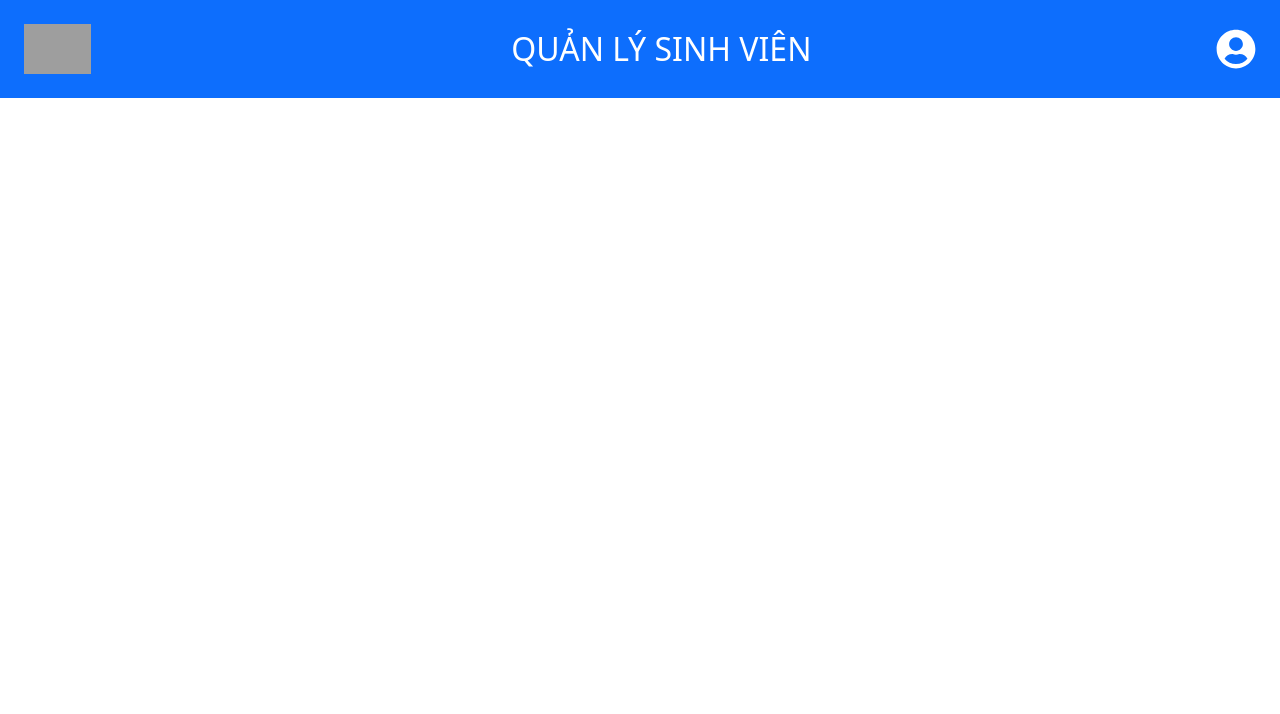
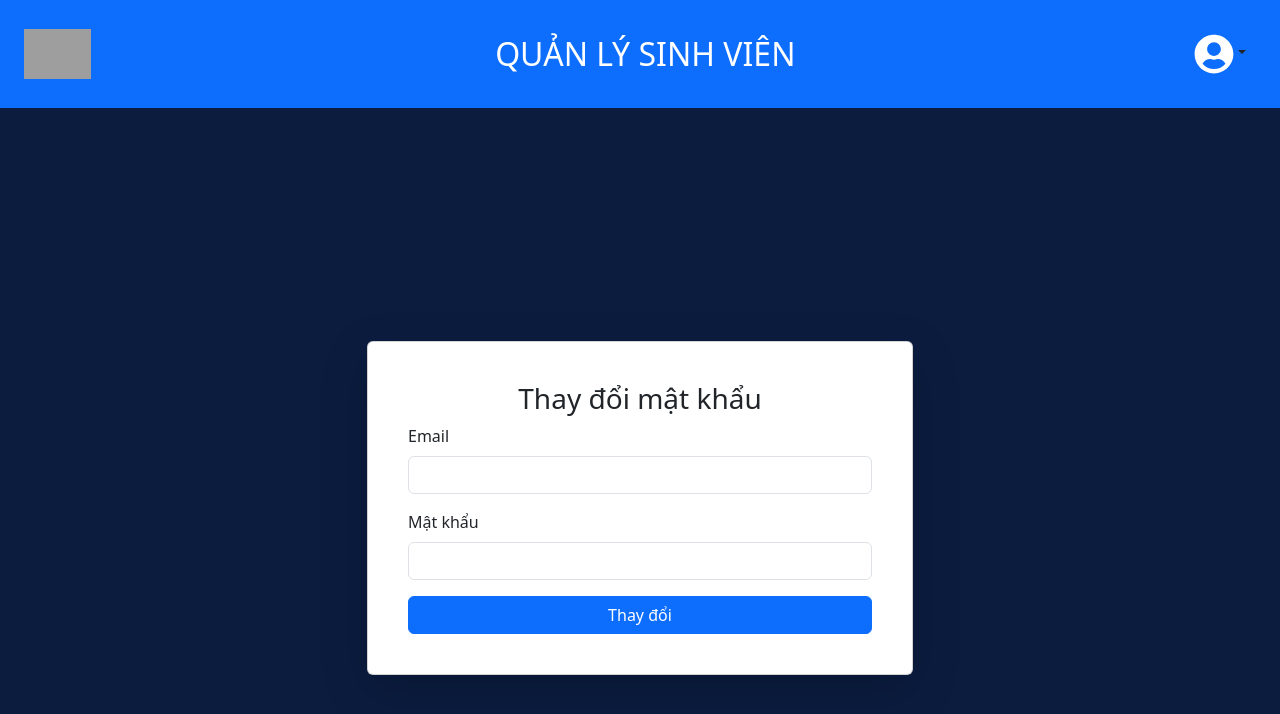
Before and after one commit to Minhnood/PhanMemQuanLySinhVien, a React (Create React App) app: page /changepass in a window 1280 px wide. Before the commit this address had no page. Shown: the top 714 px of the page. Built offline with nearby package versions, Linux system fonts and the light colour scheme; grey boxes are pictures that could not be loaded.

Commit message:
minh commit

```diff
--- a/src/App.js
+++ b/src/App.js
@@ -6,12 +6,12 @@ import Listpage from './components/Listpage';
 import StudentInfo from './components/StudentInfo';
 import LoginUpPage from './components/LoginUpPage';
 import LoginPage from './components/LoginPage';
+import ChangePass from './components/ChangePass';
 
 const PrivateRoute = ({ element }) => {
   const isAuthenticated = localStorage.getItem("isAuthenticated");
   return isAuthenticated ? element : <Navigate to="/login" />;
 };
-
 function App() {
   return (
     <BrowserRouter>
@@ -21,6 +21,7 @@ function App() {
         <Route path="/student/:id" element={<PrivateRoute element={<StudentInfo />} />} />
         <Route path="/loginUp" element={<LoginUpPage />} />
         <Route path="/login" element={<LoginPage />} />
+        <Route path="/changepass" element={<ChangePass />} />
       </Routes>
     </BrowserRouter>
   );
--- /dev/null
+++ b/src/components/ChangePass.jsx
@@ -0,0 +1,71 @@
+import React, { useState, useEffect } from "react";
+import { Container, Row, Col, Form, Button, Card } from "react-bootstrap";
+import "bootstrap/dist/css/bootstrap.min.css";
+import { Link, useNavigate } from "react-router-dom";
+
+function ChangePass() {
+  const [email, setEmail] = useState("");
+  const [password, setPassword] = useState("");
+  const navigate = useNavigate(); // Khai báo hook điều hướng
+
+  // Lấy dữ liệu từ localStorage khi component mount
+  useEffect(() => {
+    const usersData = JSON.parse(localStorage.getItem("users"));
+    if (usersData && usersData.length > 0) {
+      setEmail(usersData[0].email);
+      setPassword(usersData[0].password);
+    }
+  }, []);
+
+  // Hàm xử lý cập nhật users trong localStorage và điều hướng về "/"
+  const handleLogin = (e) => {
+    e.preventDefault();
+    const updatedUsers = [{ email, password }];
+    localStorage.setItem("users", JSON.stringify(updatedUsers));
+    alert("Cập nhật thành công!");
+    navigate("/"); // Chuyển hướng về trang chủ
+  };
+
+  return (
+    <div className="d-flex justify-content-center align-items-center vh-100" style={{ backgroundColor: "#0b1c3f" }}>
+      <Container>
+        <Row className="justify-content-center">
+          <Col md={6}>
+            <Card className="p-4 rounded shadow-lg">
+              <Card.Body>
+                <h3 className="text-center">Thay đổi mật khẩu</h3>
+                <Form onSubmit={handleLogin}>
+                  <Form.Group className="mb-3" controlId="formEmail">
+                    <Form.Label>Email</Form.Label>
+                    <Form.Control
+                      type="email"
+                      value={email}
+                      onChange={(e) => setEmail(e.target.value)}
+                      required
+                    />
+                  </Form.Group>
+
+                  <Form.Group className="mb-3" controlId="formPassword">
+                    <Form.Label>Mật khẩu</Form.Label>
+                    <Form.Control
+                      type="password"
+                      value={password}
+                      onChange={(e) => setPassword(e.target.value)}
+                      required
+                    />
+                  </Form.Group>
+
+                  <div className="text-center">
+                    <Button variant="primary" type="submit" className="w-100">Thay đổi</Button>
+                  </div>
+                </Form>
+              </Card.Body>
+            </Card>
+          </Col>
+        </Row>
+      </Container>
+    </div>
+  );
+}
+
+export default ChangePass;
--- a/src/components/LoginPage.jsx
+++ b/src/components/LoginPage.jsx
@@ -34,8 +34,7 @@ const LoginPage = () => {
         <Row className="justify-content-center">
           <Col md={6} className="text-white text-center d-flex flex-column justify-content-center">
             <img src="https://tuyensinh.hvct.edu.vn/wp-content/uploads/2022/12/logo-slogan.png" alt="Logo" width={340} className="mb-3 mx-auto" />
-            <h2>Login into your account</h2>
-            <p>Let us make the circle bigger!</p>
+            <h2>Đăng nhập vào tài khoản của bạn</h2>
           </Col>
           <Col md={6}>
             <Card className="p-4 rounded shadow-lg">
@@ -49,14 +48,14 @@ const LoginPage = () => {
                   </Form.Group>
 
                   <Form.Group className="mb-3" controlId="formPassword">
-                    <Form.Label>Password</Form.Label>
+                    <Form.Label>Mật khẩu</Form.Label>
                     <Form.Control type="password" placeholder="Enter password" value={password} onChange={(e) => setPassword(e.target.value)} required />
                   </Form.Group>
 
                   <div className="text-center">
-                    <Button variant="primary" type="submit" className="w-100">Login</Button>
+                    <Button variant="primary" type="submit" className="w-100">Đăng nhập</Button>
                   </div>
-                  <p className="mt-3 text-center">Don't have an account? <Link to={"/loginUp"}>Sign up</Link></p>
+                  <p className="mt-3 text-center">Bạn chưa có tài khoản?<Link to={"/loginUp"}>Đăng ký</Link></p>
                 </Form>
               </Card.Body>
             </Card>
--- a/src/components/LoginUpPage.jsx
+++ b/src/components/LoginUpPage.jsx
@@ -31,13 +31,12 @@ function LoginUpPage() {
         <Row className="justify-content-center">
           <Col md={6} className="text-white text-center d-flex flex-column justify-content-center">
             <img src="https://tuyensinh.hvct.edu.vn/wp-content/uploads/2022/12/logo-slogan.png" alt="Logo" width={340} className="mb-3 mx-auto" />
-            <h2>Login into your account</h2>
-            <p>Let us make the circle bigger!</p>
+            <h2>Đăng ký tài khoản cho bạn</h2>
           </Col>
           <Col md={6}>
             <Card className="p-4 rounded shadow-lg">
               <Card.Body>
-                <h3 className="text-center">Sign Up</h3>
+                <h3 className="text-center">Đăng ký</h3>
                 {error && <p className="text-danger text-center">{error}</p>}
                 {success && <p className="text-success text-center">{success}</p>}
                 <Form onSubmit={handleSignUp}>
@@ -47,15 +46,15 @@ function LoginUpPage() {
                   </Form.Group>
 
                   <Form.Group className="mb-3" controlId="formPassword">
-                    <Form.Label>Password</Form.Label>
+                    <Form.Label>Mật khẩu</Form.Label>
                     <Form.Control type="password" placeholder="Enter password" value={password} onChange={(e) => setPassword(e.target.value)} required />
                   </Form.Group>
 
                   <div className="text-center">
-                    <Button variant="primary" type="submit" className="w-100">Sign Up</Button>
+                    <Button variant="primary" type="submit" className="w-100">Đăng ký</Button>
                   </div>
                   <p className="text-center mt-3">
-                    Already have an account? <Link to={"/login"}>Login</Link>
+                    Bạn đã có tài khoản? <Link to={"/login"}>Đăng nhập</Link>
                   </p>
                 </Form>
               </Card.Body>
--- a/src/components/NavHead.jsx
+++ b/src/components/NavHead.jsx
@@ -1,21 +1,51 @@
-import { Container, Image, Navbar } from "react-bootstrap";
+import { useNavigate, useLocation, Link } from "react-router-dom";
+import { Dropdown, Image, Navbar } from "react-bootstrap";
 import { FaUserCircle } from "react-icons/fa";
 
 function NavHead() {
+    const navigate = useNavigate();
+    const location = useLocation();
+
+    const handleLogout = () => {
+        localStorage.removeItem("isAuthenticated");
+        navigate("/login");
+    };
+
+    if (location.pathname === "/login" || location.pathname === "/loginUp") {
+        return null;
+    }
+
     return (
-        <Navbar bg="primary" variant="dark" className="p-4  d-flex align-items-center justify-content-between">
+        <Navbar bg="primary" variant="dark" className="p-4 d-flex align-items-center justify-content-between">
             <div className="d-flex align-items-center">
                 <Image src="https://tuyensinh.hvct.edu.vn/wp-content/uploads/2022/12/logo-slogan.png" alt="Logo" height={50} className="me-3" />
             </div>
             <div className="flex-grow-1 text-center">
                 <h2 className="text-white m-0">QUẢN LÝ SINH VIÊN</h2>
             </div>
-            <div>
-                <FaUserCircle size={40} color="white" />
-            </div>
+            <Dropdown align="end">
+                <Dropdown.Toggle as="div" style={{ cursor: "pointer", padding: "10px" }}>
+                    <FaUserCircle size={40} color="white" />
+                </Dropdown.Toggle>
+
+                <Dropdown.Menu className="shadow">
+                    <Dropdown.Item onClick={() => navigate("/")}>
+                        📋 Danh sách học sinh
+                    </Dropdown.Item>
+                    <Dropdown.Item onClick={() => navigate("/changepass")}>
+                        🔒 Đổi mật khẩu
+                    </Dropdown.Item>
+                    <Dropdown.Divider />
+                    <Dropdown.Item onClick={() => {
+                        localStorage.removeItem("isAuthenticated");
+                        navigate("/login");
+                    }} className="text-danger">
+                        🚪 Đăng xuất
+                    </Dropdown.Item>
+                </Dropdown.Menu>
+            </Dropdown>
         </Navbar>
-
-    )
+    );
 }
 
 export default NavHead;
```
